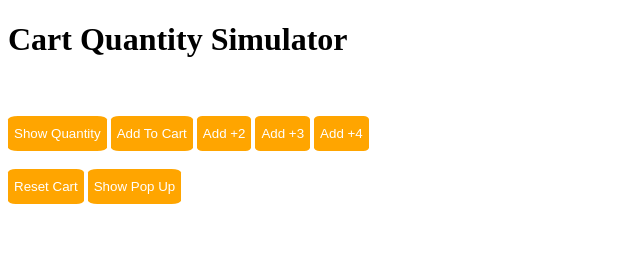
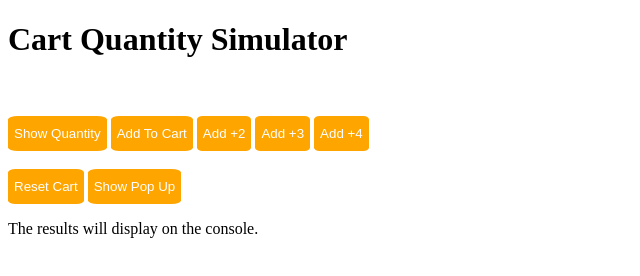
Before and after one commit to Subhajeetch/Testing, a plain HTML site: page index.html in a window 1280 px wide. Shown: the whole page, without its empty margins (0-640 px from the left). Drawn offline with Linux system fonts and the light colour scheme.

Commit message:
update index.html

```diff
--- a/index.html
+++ b/index.html
@@ -75,6 +75,9 @@
 
   ">Show Pop Up</button>
 
+
+ <p>The results will display on the console.</p>
+
   <script src="main.js"></script>
 </body>
 </html>
```
